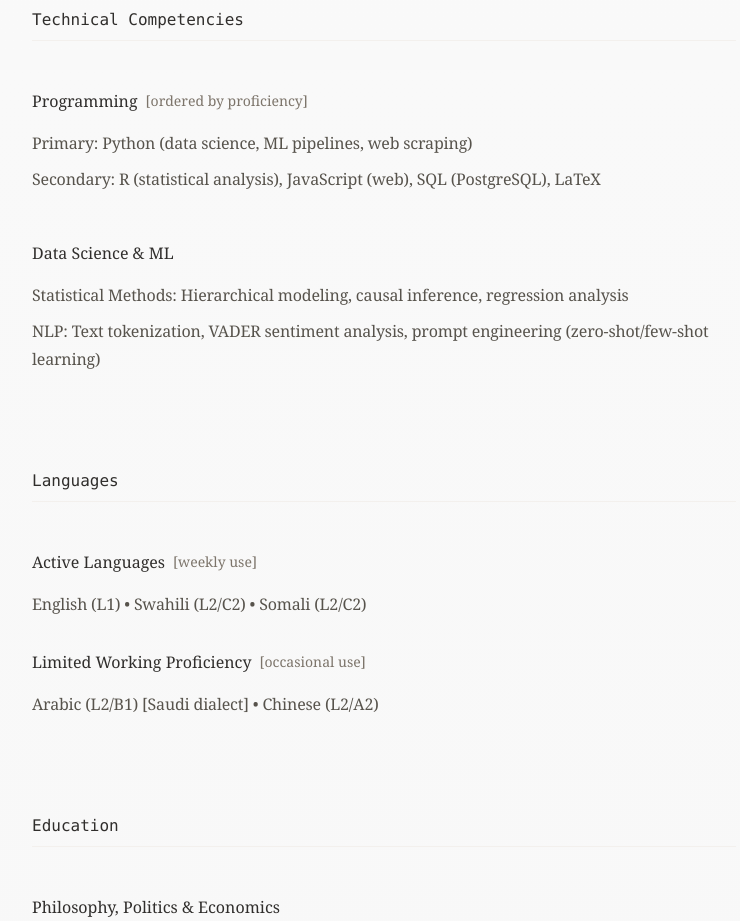
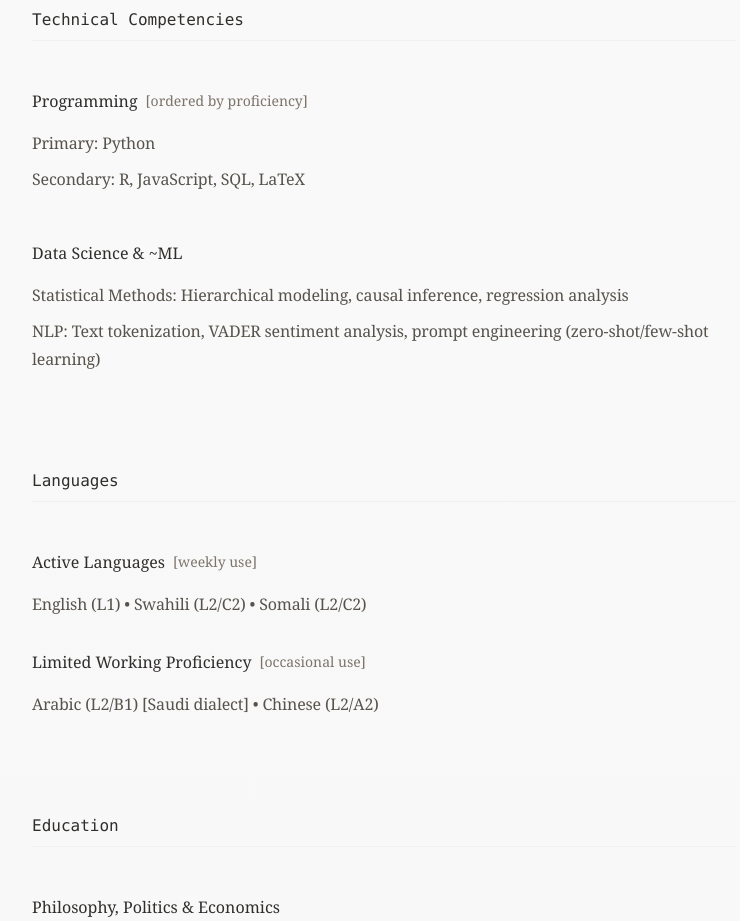
Before and after one commit to Kam222/webby, a React (Vite) app: page /cv in a window 1280 px wide. Shown: the part 3120-4041 px from the top of the page, without its empty margins (256-996 px from the left). Built offline with nearby package versions, Linux system fonts and the light colour scheme; a web font is replaced by a local one.

Commit message:
Update CVPage.jsx

```diff
--- a/src/pages/CVPage.jsx
+++ b/src/pages/CVPage.jsx
@@ -199,14 +199,14 @@ const Portfolio = () => {
               <span className="text-sm text-gray-500 dark:text-gray-400 ml-2">[ordered by proficiency]</span>
             </h3>
             <div className="text-gray-600 dark:text-gray-300 space-y-2">
-              <p>Primary: Python (data science, ML pipelines, web scraping)</p>
-              <p>Secondary: R (statistical analysis), JavaScript (web), SQL (PostgreSQL), LaTeX</p>
+              <p>Primary: Python </p>
+              <p>Secondary: R, JavaScript, SQL, LaTeX</p>
             </div>
           </div>
 
           <div>
             <h3 className="font-medium text-gray-800 dark:text-gray-100 mb-4 flex items-center">
-              <span>Data Science & ML</span>
+              <span>Data Science & ~ML</span>
               <span className="text-sm text-gray-500 dark:text-gray-400 ml-2"></span>
             </h3>
             <div className="text-gray-600 dark:text-gray-300 space-y-2">
```
